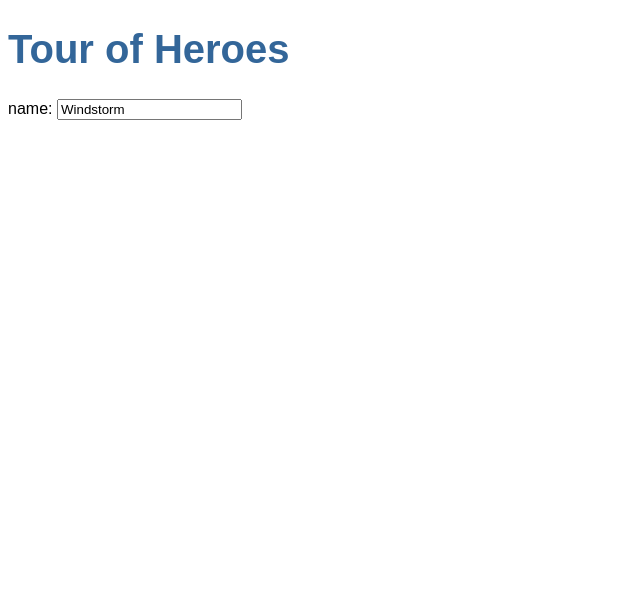
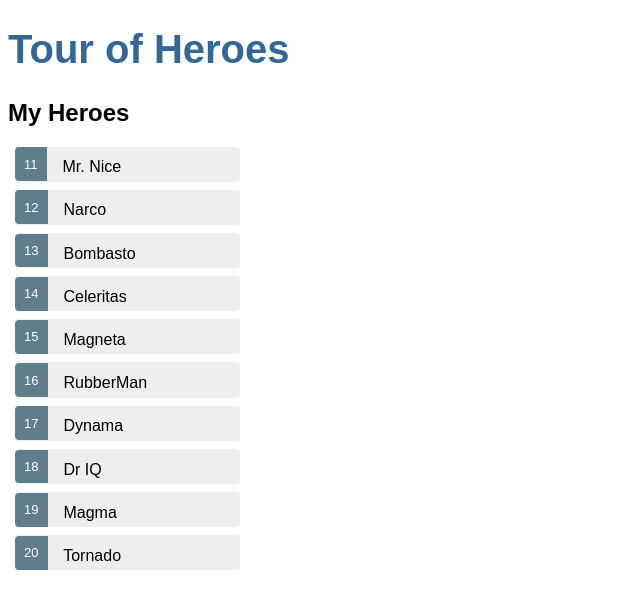
Before and after one commit to victormafra/TourOfHeroes, an Angular app: page / in a window 1280 px wide. Shown: the top 608 px of the page, without its empty margins (0-640 px from the left). Built offline with nearby package versions, Linux system fonts and the light colour scheme.

Commit message:
Created a mock for heroes and displayed they on the screen

```diff
--- a/src/app/heroes/heroes.component.html
+++ b/src/app/heroes/heroes.component.html
@@ -1,5 +1,6 @@
-<div>
-  <label>name:
-    <input [(ngModel)]="hero.name" placeholder="name">
-  </label>
-</div>
+<h2>My Heroes</h2>
+<ul class="heroes">
+  <li *ngFor="let hero of heroes">
+    <span class="badge">{{hero.id}}</span> {{hero.name}}
+  </li>
+</ul>
--- a/src/app/heroes/heroes.component.scss
+++ b/src/app/heroes/heroes.component.scss
@@ -0,0 +1,48 @@
+/* HeroesComponent's private CSS styles */
+.selected {
+    background-color: #CFD8DC !important;
+    color: white;
+  }
+  .heroes {
+    margin: 0 0 2em 0;
+    list-style-type: none;
+    padding: 0;
+    width: 15em;
+  }
+  .heroes li {
+    cursor: pointer;
+    position: relative;
+    left: 0;
+    background-color: #EEE;
+    margin: .5em;
+    padding: .3em 0;
+    height: 1.6em;
+    border-radius: 4px;
+  }
+  .heroes li.selected:hover {
+    background-color: #BBD8DC !important;
+    color: white;
+  }
+  .heroes li:hover {
+    color: #607D8B;
+    background-color: #DDD;
+    left: .1em;
+  }
+  .heroes .text {
+    position: relative;
+    top: -3px;
+  }
+  .heroes .badge {
+    display: inline-block;
+    font-size: small;
+    color: white;
+    padding: 0.8em 0.7em 0 0.7em;
+    background-color: #607D8B;
+    line-height: 1em;
+    position: relative;
+    left: -1px;
+    top: -4px;
+    height: 1.8em;
+    margin-right: .8em;
+    border-radius: 4px 0 0 4px;
+  }
--- a/src/app/heroes/heroes.component.ts
+++ b/src/app/heroes/heroes.component.ts
@@ -1,5 +1,6 @@
 import { Component, OnInit } from '@angular/core';
 import { Hero } from '../hero';
+import { HEROES } from '../mock-heroes';
 
 @Component({
   selector: 'app-heroes',
@@ -8,10 +9,7 @@
 })
 export class HeroesComponent implements OnInit {
 
-  hero: Hero = {
-    id: 1,
-    name: 'Windstorm'
-  };
+  heroes = HEROES;
 
   constructor() { }
 
--- /dev/null
+++ b/src/app/mock-heroes.ts
@@ -0,0 +1,14 @@
+import { Hero } from './hero';
+
+export const HEROES: Hero[] = [
+  { id: 11, name: 'Mr. Nice' },
+  { id: 12, name: 'Narco' },
+  { id: 13, name: 'Bombasto' },
+  { id: 14, name: 'Celeritas' },
+  { id: 15, name: 'Magneta' },
+  { id: 16, name: 'RubberMan' },
+  { id: 17, name: 'Dynama' },
+  { id: 18, name: 'Dr IQ' },
+  { id: 19, name: 'Magma' },
+  { id: 20, name: 'Tornado' }
+];
```
